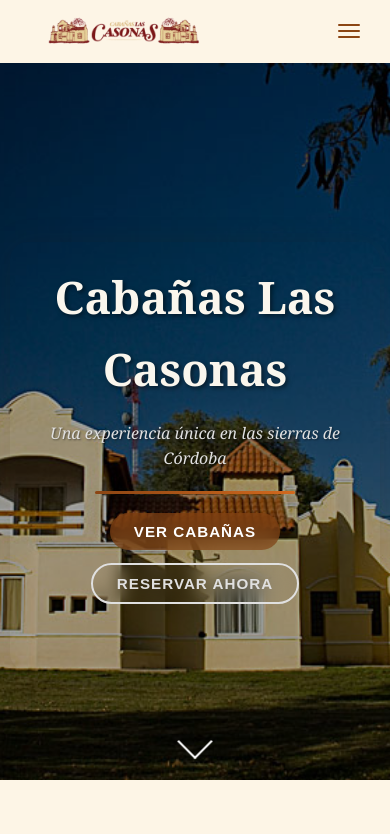
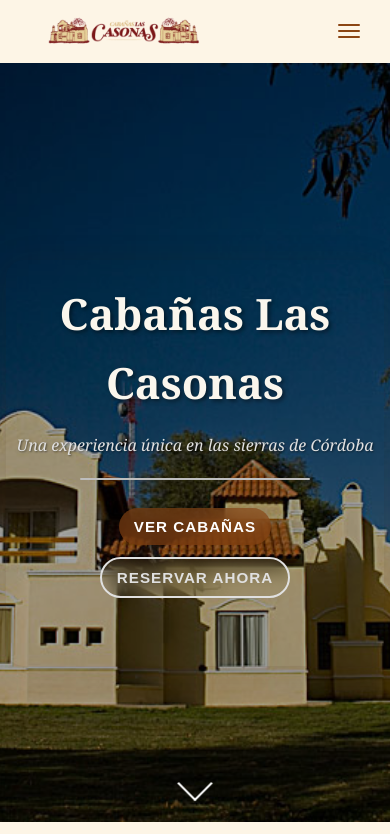
Before and after one commit to maxiTiton/CabaniasLasCasonas, a React (Vite) app: page / in a window 390 px wide. Shown: the top 834 px of the page. Built offline with nearby package versions, Linux system fonts and the light colour scheme.

Commit message:
Add files via upload

```diff
--- a/src/components/Cabins.css
+++ b/src/components/Cabins.css
@@ -346,6 +346,28 @@
   line-height: 1.6;
 }
 
+.cabin-actions-mobile {
+  display: none;
+}
+.cabin-actions-desktop {
+  display: flex;
+}
+
+@media (max-width: 480px) {
+  .cabin-actions-desktop {
+    display: none !important;
+  }
+  .cabin-actions-mobile {
+    display: flex !important;
+    flex-direction: row;
+    gap: 1.2rem;
+    margin-top: 1.2rem;
+    justify-content: center;
+    align-items: center;
+    width: 100%;
+  }
+}
+
 @media (max-width: 768px) {
   .cabins-tabs {
     flex-direction: column;
--- a/src/components/Cabins.jsx
+++ b/src/components/Cabins.jsx
@@ -153,7 +153,7 @@
               </div>
             </div>
 
-            <div className="cabin-actions">
+            <div className="cabin-actions cabin-actions-desktop">
               <button
                 className="btn"
                 onClick={handleReservar}
@@ -194,6 +194,23 @@
                   </div>
                 ))}
               </div>
+              {/* Botones solo en mobile */}
+              <div className="cabin-actions cabin-actions-mobile">
+                <button
+                  className="btn"
+                  onClick={handleReservar}
+                  disabled={isLoading.reservar}
+                >
+                  {isLoading.reservar ? 'Navegando...' : 'Reservar Ahora'}
+                </button>
+                <button
+                  className="btn btn-outline"
+                  onClick={handleVerFotos}
+                  disabled={isLoading.verFotos}
+                >
+                  {isLoading.verFotos ? 'Navegando...' : 'Ver Más Fotos'}
+                </button>
+              </div>
             </div>
           </div>
         </div>
--- a/src/components/Hero.css
+++ b/src/components/Hero.css
@@ -283,36 +283,32 @@
 
 @media (max-width: 480px) {
   .hero {
-    padding-top: 70px;
-    min-height: 85vh;
+    padding-top: 40px;
   }
-
   .hero-content {
-    padding: 1.2rem;
+    padding: 1.2rem 0.3rem;
+    max-width: 99vw;
   }
-
   .hero-title {
-    font-size: 2.8rem;
+    font-size: 2.7rem;
   }
-
   .hero-subtitle {
     font-size: 1rem;
+    margin-bottom: 0.7rem;
   }
-
   .hero-description {
-    font-size: 0.9rem;
+    font-size: 0.95rem;
+    margin-bottom: 1.2rem;
   }
-
   .hero-buttons .btn {
-    padding: 10px 24px;
+    padding: 10px 15px;
     font-size: 0.95rem;
-    min-width: unset;
-    max-width: unset;
-    text-align: unset;
   }
-
   .hero-divider {
-    width: 200px;
-    margin: 1.2rem auto;
+    width: 85vw;
+    max-width: 230px;
+    height: 2.5px;
+    background: #BDBDBD;
+    margin: 1.2rem auto 1.7rem auto;
   }
 }
```
Also changed, not shown: src/components/About.css (line endings or trailing spaces), src/components/Contact.css (line endings or trailing spaces), src/components/Footer.css (line endings or trailing spaces), src/components/Gallery.css (line endings or trailing spaces), src/components/Location.css (line endings or trailing spaces).
